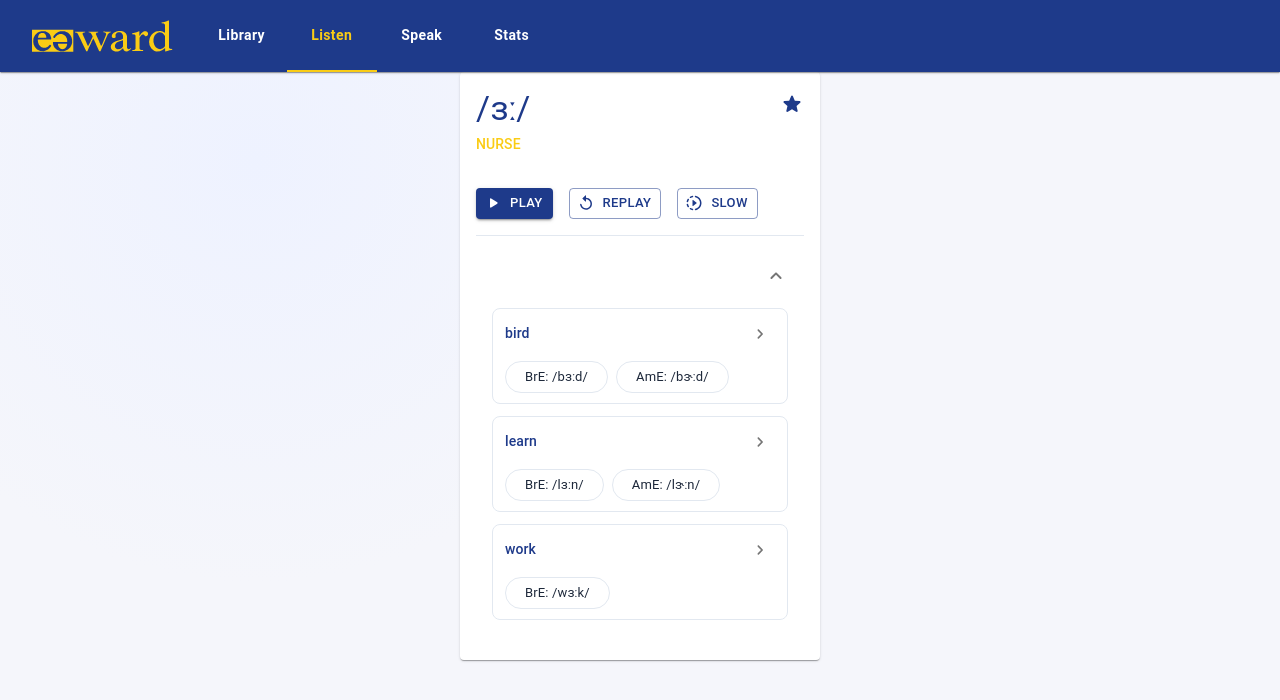
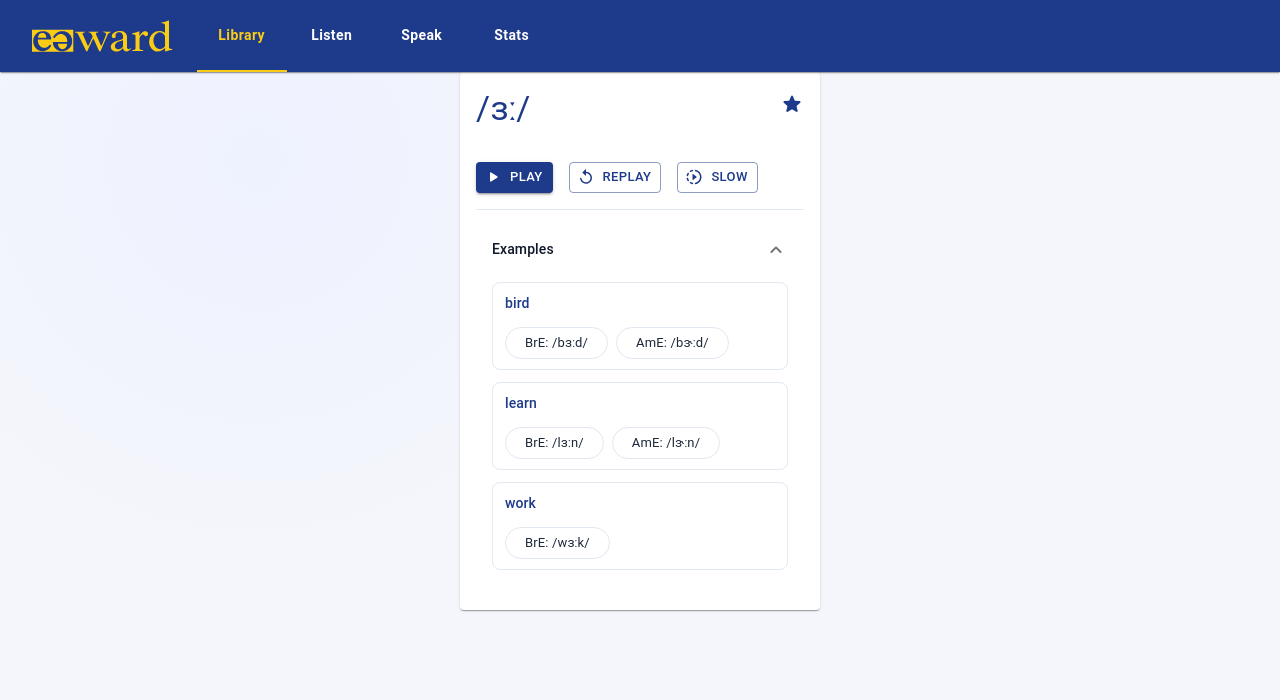
Before and after one commit to jaymes-nsek/airward, a React (Vite) app: page / in a window 1280 px wide. Shown: the top 700 px of the page. Built offline with nearby package versions, Linux system fonts and the light colour scheme.

Commit message:
refactor(ui): tidy theme usage and align layout and VowelDetailsCard with design spec

```diff
--- a/src/App.tsx
+++ b/src/App.tsx
@@ -3,11 +3,11 @@ import HeadphonesRounded from '@mui/icons-material/HeadphonesRounded'
 import MicRounded from '@mui/icons-material/MicRounded'
 import InsightsRounded from '@mui/icons-material/InsightsRounded'
 import {type ReactElement, useState} from 'react'
-import {Box, ThemeProvider, useMediaQuery,} from '@mui/material'
-import {theme} from './theme';
+import {Box, useMediaQuery,} from '@mui/material'
 import './App.css'
 import {ResponsiveNavigation} from "./app/navigation/ResponsiveNavigation/ResponsiveNavigation.tsx";
 import {VowelDetailsCard} from "./components/vowel-details/vowel-details-card/VowelDetailsCard.tsx";
+import {theme} from "./theme";
 
 type NavKey = 'library' | 'listen' | 'speak' | 'stats'
 
@@ -18,26 +18,17 @@ const navItems: Array<{ key: NavKey; label: string; icon: ReactElement }> = [
     {key: 'stats', label: 'Stats', icon: <InsightsRounded/>},
 ]
 
+
 function App() {
     const isDesktop = useMediaQuery(theme.breakpoints.up('md'))
-    const [active, setActive] = useState<NavKey>('listen')
+    const [active, setActive] = useState<NavKey>('library')
 
     return (
-        <ThemeProvider theme={theme}>
-            <ResponsiveNavigation isDesktop={isDesktop} items={navItems} value={active} onChange={setActive}>
-                {/*<h2 style={{
-                    margin: '8px',
-                    fontSize: '24px',
-                    color: '#0f172a'
-                }}>
-                    {navItems.find((item) => item.key === active)?.label}
-                </h2>*/}
-
-                <Box className={isDesktop ? 'shell shell--desktop' : 'shell'}>
-                    <VowelDetailsCard/>
-                </Box>
-            </ResponsiveNavigation>
-        </ThemeProvider>
+        <ResponsiveNavigation isDesktop={isDesktop} items={navItems} value={active} onChange={setActive}>
+            <Box className={isDesktop ? 'shell shell--desktop' : 'shell'}>
+                <VowelDetailsCard/>
+            </Box>
+        </ResponsiveNavigation>
     )
 }
 
--- a/src/app/navigation/ResponsiveNavigation/ResponsiveNavigation.tsx
+++ b/src/app/navigation/ResponsiveNavigation/ResponsiveNavigation.tsx
@@ -85,7 +85,7 @@ export function ResponsiveNavigation({
                 sx={{
                     pt: `${MOBILE_APP_BAR_HEIGHT}px`, // space for top AppBar
                     pb: `${BOTTOM_NAV_HEIGHT}px`,     // space for bottom nav
-                    px: 2,
+                    // px: 2,
                 }}
             >
                 {children}
--- a/src/components/vowel-details/VowelDetails.tsx
+++ b/src/components/vowel-details/VowelDetails.tsx
@@ -1,5 +1,4 @@
 import {
-    ChevronRightRounded,
     ExpandMoreRounded,
     PlayArrowRounded,
     ReplayRounded,
@@ -26,7 +25,7 @@ import type {VowelActionControlsProps, VowelProps} from "./VowelDetails.types";
 
 function VowelActionControls({onPlay, onReplay, onSlow}: VowelActionControlsProps) {
     return (
-        <Stack className="vowel-details-controls" direction="row" spacing={1} flexWrap="wrap">
+        <Stack className="vowel-details-controls" direction="row" gap={2} flexWrap="wrap">
             <Button
                 className="vowel-details-controls__button"
                 size="small"
@@ -36,6 +35,7 @@ function VowelActionControls({onPlay, onReplay, onSlow}: VowelActionControlsProp
             >
                 Play
             </Button>
+
             <Button
                 className="vowel-details-controls__button"
                 size="small"
@@ -45,6 +45,7 @@ function VowelActionControls({onPlay, onReplay, onSlow}: VowelActionControlsProp
             >
                 Replay
             </Button>
+
             <Button
                 className="vowel-details-controls__button"
                 size="small"
@@ -70,14 +71,6 @@ export function VowelDetailsCardHeader({details}: VowelProps) {
                         </Typography>
                     ) : (
                         <Skeleton variant="text" width={80}/>
-                    )}
-                    {details ? (
-                        <Typography className="vowel-details__keyword" variant="subtitle2"
-                                    sx={{color: 'text.secondary'}}>
-                            {details.keyword}
-                        </Typography>
-                    ) : (
-                        <Skeleton variant="text" width={120}/>
                     )}
                 </Box>
             }
@@ -129,9 +122,9 @@ export function VowelDetailsCardContent({details}: VowelProps) {
                                             {example.word}
                                         </Typography>
 
-                                        <IconButton size="small" aria-label="open example">
+                                        {/*<IconButton size="small" aria-label="open example">
                                             <ChevronRightRounded fontSize="small"/>
-                                        </IconButton>
+                                        </IconButton>*/}
                                     </Stack>
 
                                     <Stack
--- a/src/main.tsx
+++ b/src/main.tsx
@@ -1,13 +1,10 @@
-import { StrictMode } from 'react'
-import { createRoot } from 'react-dom/client'
+import {StrictMode} from 'react'
+import {createRoot} from 'react-dom/client'
 import './index.css'
 import App from './App.tsx'
+import {theme} from './theme';
+import {CssBaseline, ThemeProvider} from "@mui/material";
 
-import { ThemeProvider, CssBaseline, createTheme } from "@mui/material";
-
-const theme = createTheme({
-    // Customise palette/typography later
-});
 
 createRoot(document.getElementById('root')!).render(
   <StrictMode>
--- a/src/theme/index.ts
+++ b/src/theme/index.ts
@@ -15,7 +15,7 @@ export const theme = createTheme({
             paper: '#ffffff'
         },
         text: {
-            primary: '#fff', // #0f172a
+            primary: '#0f172a', // '#fff'
             secondary: '#facc15', // #475569
         },
         divider: '#e2e8f0',
```
